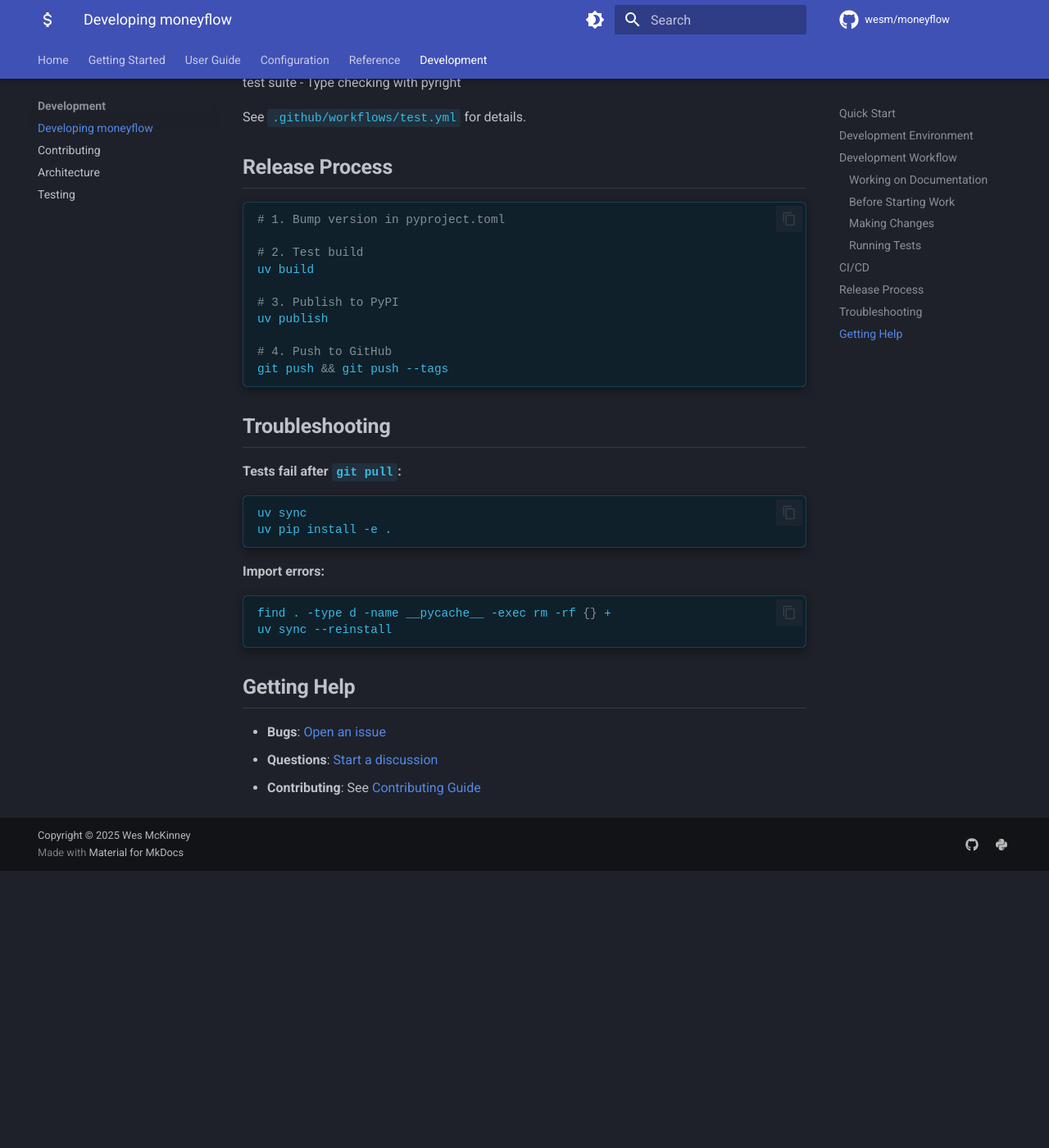
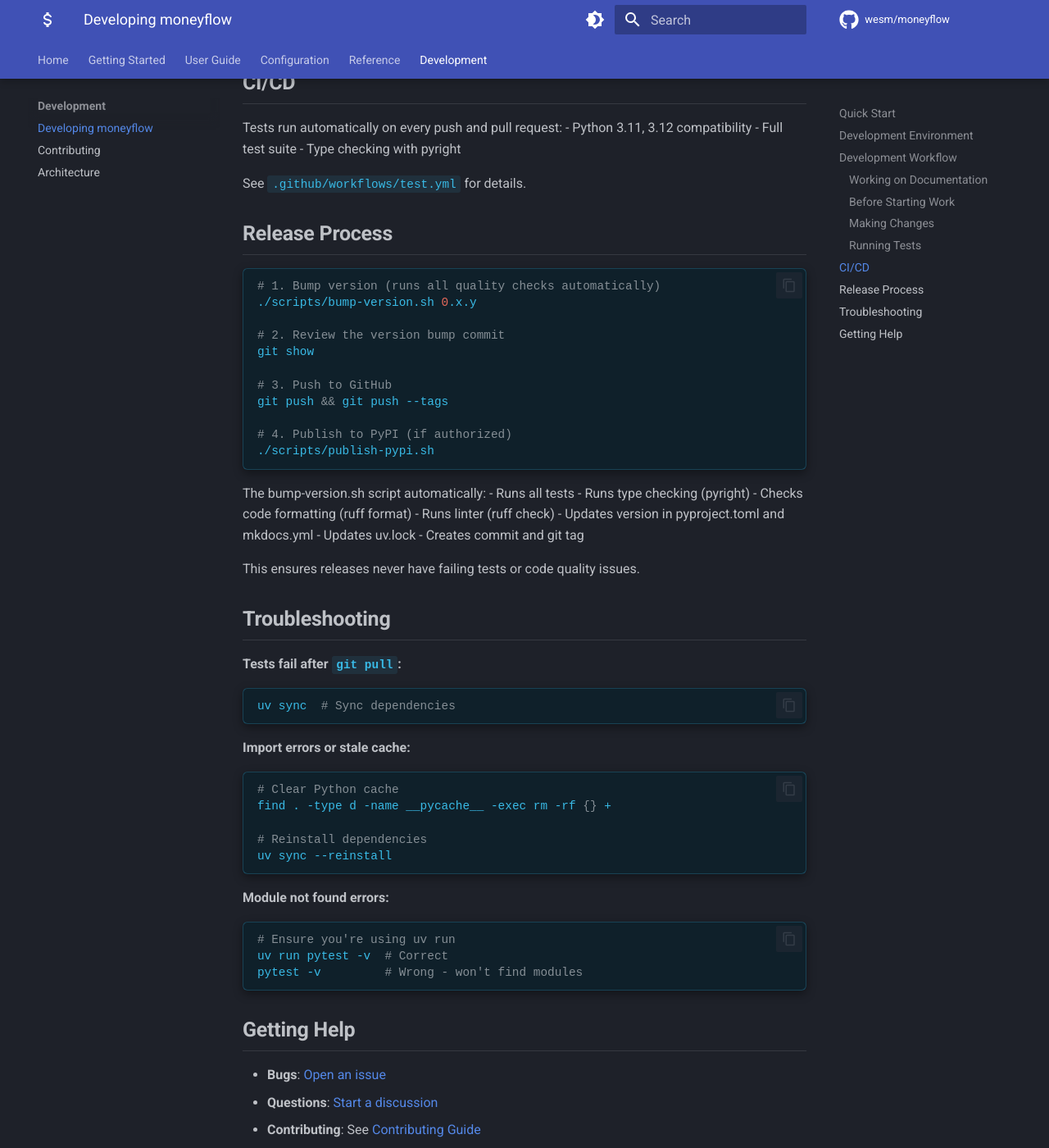
Before and after one commit to LeonB28/moneyflow, an MkDocs documentation site: the page built from docs/development/developing.md, in a window 1280 px wide and 1400 px high, scrolled down 2092 px. Shown: the whole window at 82% size. Built offline with MkDocs 1.6.1 and Material for MkDocs 9.7.7, drawn with Linux system fonts in a browser that asks for light colours; comment, search, counter and statistics services are not loaded; before the commit the page ends 3154 px from its top, so only the background shows below that; some of the changed text lies outside the part shown.

Commit message:
docs: Remove Credentials and Testing, update Contributing and Developing
**mkdocs.yml navigation:**
- Removed "Credentials" from Configuration section
- Removed "Testing" from Development section

**Contributing guide:**
- Removed reference to CLAUDE.md (internal development guide)
- Added actual contributing content:
  - Ways to contribute
  - Getting started workflow
  - Links to development guide
  - Questions section

**Developing guide accuracy updates:**
- Added code quality checks to "Making Changes" section:
  - pytest, pyright, ruff format, ruff check
  - Auto-fix commands
- Updated Release Process to use bump-version.sh script:
  - Documented automatic quality checks
  - Shows publish-pypi.sh usage
  - Explains what the script does
- Fixed Troubleshooting section:
  - Removed incorrect `uv pip install -e .` command
  - Added note about using `uv run` (common mistake)
  - Clearer command explanations

**Why:**
- Credentials doc is redundant with Monarch Money guide
- Testing doc was developer-focused (covered in CLAUDE.md)
- Contributing should be user-friendly, not just link to internal docs
- Developing guide needed accuracy updates for current workflow

🤖 Generated with [Claude Code](https://claude.com/claude-code)

Co-Authored-By: Claude <noreply@anthropic.com>

````diff
--- a/docs/development/developing.md
+++ b/docs/development/developing.md
@@ -63,13 +63,17 @@ uv run pytest -v  # Ensure clean starting point
 ```bash
 # Make your changes
 
-# Run tests
-uv run pytest -v
+# Run all code quality checks
+uv run pytest -v                          # Tests must pass
+uv run pyright moneyflow/                 # Type checking
+uv run ruff format --check moneyflow/ tests/  # Code formatting
+uv run ruff check moneyflow/ tests/       # Linting
 
-# Check types (for new code)
-uv run pyright moneyflow/
+# Auto-fix formatting and linting issues
+uv run ruff format moneyflow/ tests/
+uv run ruff check --fix moneyflow/ tests/
 
-# Commit
+# Commit (only if all checks pass)
 git add -A
 git commit -m "your message"
 ```
@@ -103,30 +107,51 @@ See `.github/workflows/test.yml` for details.
 ## Release Process
 
 ```bash
-# 1. Bump version in pyproject.toml
+# 1. Bump version (runs all quality checks automatically)
+./scripts/bump-version.sh 0.x.y
 
-# 2. Test build
-uv build
+# 2. Review the version bump commit
+git show
 
-# 3. Publish to PyPI
-uv publish
+# 3. Push to GitHub
+git push && git push --tags
 
-# 4. Push to GitHub
-git push && git push --tags
+# 4. Publish to PyPI (if authorized)
+./scripts/publish-pypi.sh
 ```
+
+The bump-version.sh script automatically:
+- Runs all tests
+- Runs type checking (pyright)
+- Checks code formatting (ruff format)
+- Runs linter (ruff check)
+- Updates version in pyproject.toml and mkdocs.yml
+- Updates uv.lock
+- Creates commit and git tag
+
+This ensures releases never have failing tests or code quality issues.
 
 ## Troubleshooting
 
 **Tests fail after `git pull`:**
 ```bash
-uv sync
-uv pip install -e .
+uv sync  # Sync dependencies
 ```
 
-**Import errors:**
+**Import errors or stale cache:**
 ```bash
+# Clear Python cache
 find . -type d -name __pycache__ -exec rm -rf {} +
+
+# Reinstall dependencies
 uv sync --reinstall
+```
+
+**Module not found errors:**
+```bash
+# Ensure you're using uv run
+uv run pytest -v  # Correct
+pytest -v         # Wrong - won't find modules
 ```
 
 ## Getting Help
--- a/mkdocs.yml
+++ b/mkdocs.yml
@@ -118,7 +118,6 @@ nav:
     - Monarch Money: guide/monarch.md
     - Amazon Mode: guide/amazon-mode.md
   - Configuration:
-    - Credentials: config/credentials.md
     - Caching: config/caching.md
     - Advanced Options: config/advanced.md
   - Reference:
@@ -129,4 +128,3 @@ nav:
     - Developing moneyflow: development/developing.md
     - Contributing: development/contributing.md
     - Architecture: development/architecture.md
-    - Testing: development/testing.md
````
Also changed, not shown: docs/development/contributing.md (+29 -2 lines).
